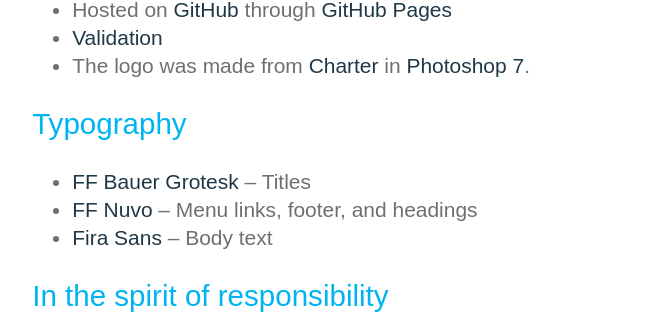
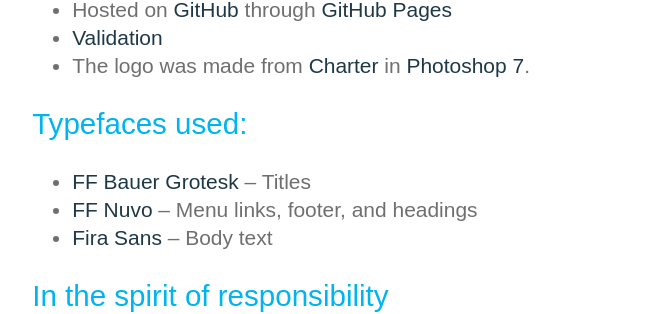
Before and after one commit to arcions/arcions.github.io, a Jekyll site: the page built from about/index.html, in a window 1280 px wide. Shown: the part 581-895 px from the top of the page, without its empty margins (313-965 px from the left). Built offline with Jekyll 4.4.1, drawn with Linux system fonts in a browser that asks for light colours; nearby versions of some CDN libraries; some web fonts are replaced; Markdown is read by kramdown in place of the engine named in the settings.

Commit message:
Update index.html

```diff
--- a/about/index.html
+++ b/about/index.html
@@ -16,7 +16,7 @@ title: About this website
 	<li>The logo was made from <a title="Charter" href="http://practicaltypography.com/charter.html" target="_blank">Charter</a> in <a title="Photoshop 7" href="https://en.wikipedia.org/wiki/Adobe_Photoshop_version_history#7.0" target="_blank">Photoshop 7</a>.</li>
 </ul>
 
-<h2>Typography</h2>
+<h2>Typefaces used:</h2>
 <ul>
   <li><a target="_blank" title="FF Bauer Grotesk" href="https://www.fontfont.com/fonts/bauer-grotesk">FF Bauer Grotesk</a> &ndash; Titles</li>
   <li><a target="_blank" title="FF Nuvo" href="https://www.fontfont.com/fonts/nuvo">FF Nuvo</a> &ndash; Menu links, footer, and headings</li>
```
